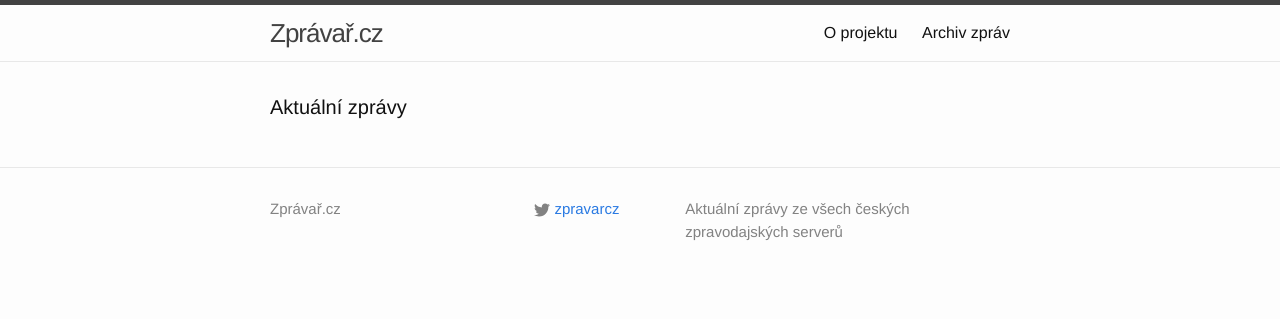
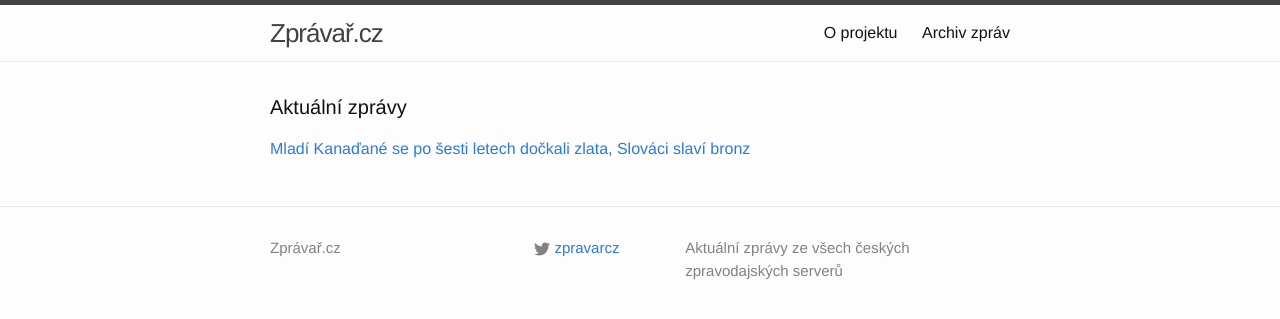
Before and after one commit to adliska/zpravar, a Jekyll site: the page built from index.html, in a window 1280 px wide. Shown: the top 319 px of the page. Built offline with Jekyll 4.4.1, drawn with Linux system fonts in a browser that asks for light colours.

Commit message:
zpravar news update

```diff
--- a/index.html
+++ b/index.html
@@ -5,4 +5,12 @@ layout: default
 <div class="home">
     <h1 class="page-heading">Aktuální zprávy</h1>
 
-</div>
+<p><a href="javascript:;" onclick="toggle_visibility('zpravy0')">Mladí Kanaďané se po šesti letech dočkali zlata, Slováci slaví bronz</a></p>
+<div id="zpravy0" style="display:none">
+<ul>
+<li><a href=http://hokej.idnes.cz/hokej-ms-do-20-let-finale-o-bronz-dzz-/reprezentace.aspx?c=A150106_064439_reprezentace_rou>Mladí Kanaďané se po šesti letech dočkali zlata, Slováci slaví bronz - hokej.idnes.cz</a></li>
+<li><a href=http://www.sportovninoviny.cz/zpravy/slovensko-zdolalo-svedy-4-2-a-ma-podruhe-v-historii-bronz/1165285>Slovensko zdolalo Švédy 4:2 a má podruhé v historii bronz - www.sportovninoviny.cz</a></li>
+<li><a href=http://www.sportovninoviny.cz/zpravy/kanada-se-po-sesti-letech-dockala-zlata-porazila-rusko-5-4/1165295>Kanada se po šesti letech dočkala zlata, porazila Rusko 5:4 - www.sportovninoviny.cz</a></li>
+<li><a href=http://www.tyden.cz/rubriky/sport/hokej/slovenska-euforie-jejich-mladici-porazili-svedy-a-ziskali-bronz_329182.html>Slovenská euforie! Jejich mladíci porazili Švédy a získali bronz - www.tyden.cz</a></li>
+</ul>
+</div></div>
```
